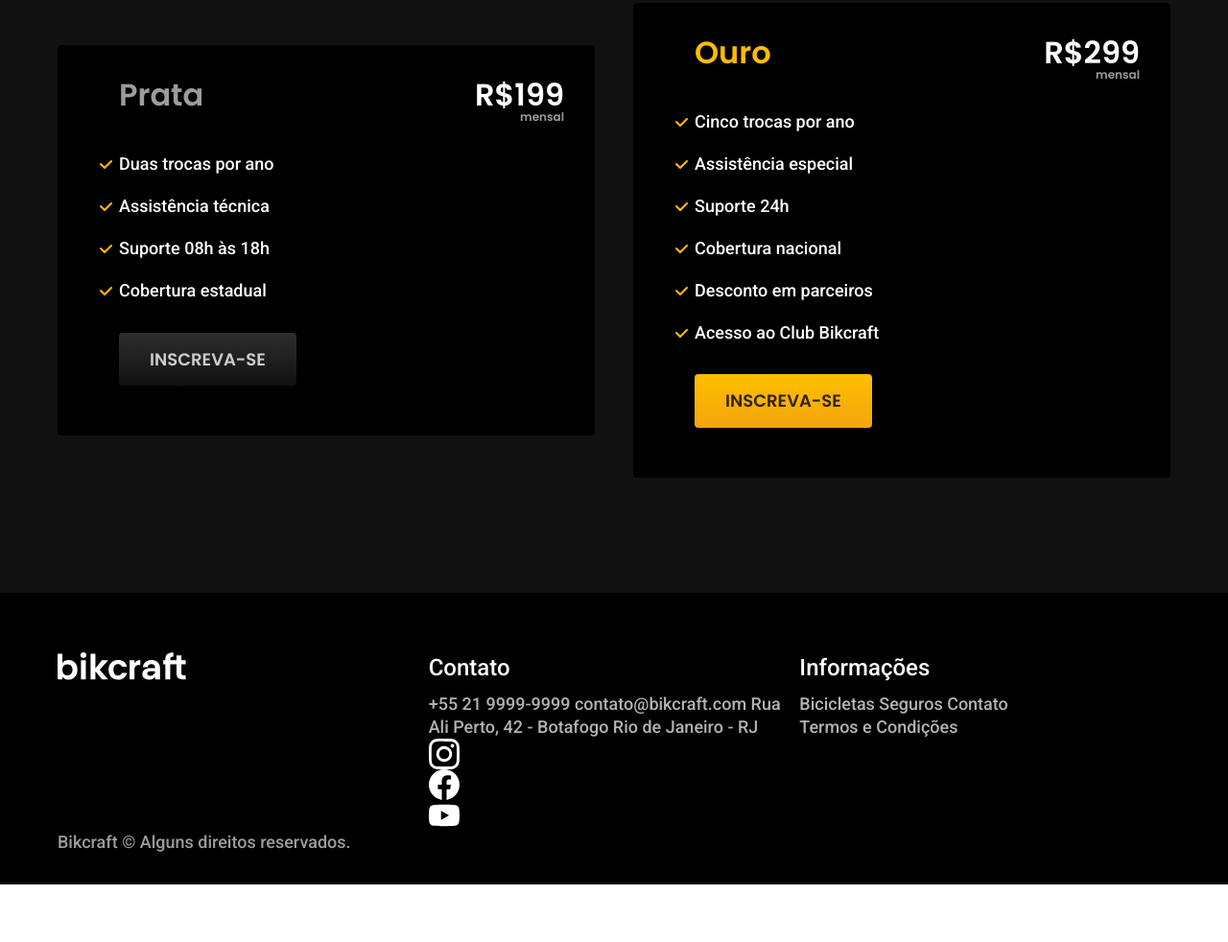
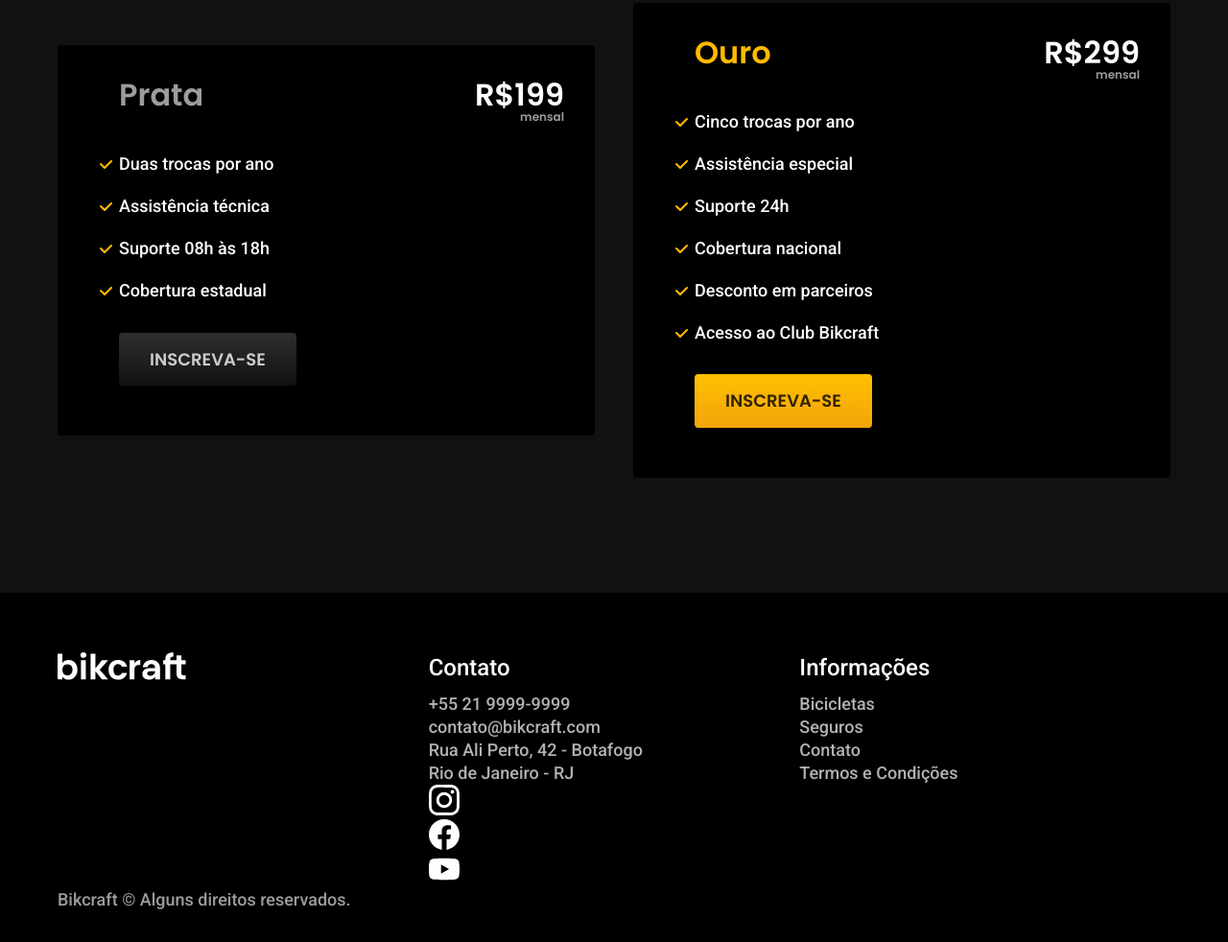
Before and after one commit to victorhenriqueb/bikcraft-final, a plain HTML site: page index.html in a window 1280 px wide. Shown: the part 4060-5042 px from the top of the page at 96% size. Before the commit the page ends 4982 px from the top, so only its background shows below. Drawn offline with Linux system fonts and the light colour scheme.

Commit message:
inseri listas no footer

```diff
--- a/index.html
+++ b/index.html
@@ -168,22 +168,26 @@
       </div>
       <div class="footer-item">
         <h3 class="font-2-l-b cn-00">Contato</h3>
-        <span class="font-2-m cn-05">+55 21 9999-9999</span>
-        <span class="font-2-m cn-05">contato@bikcraft.com</span>
-        <span class="font-2-m cn-05">Rua Ali Perto, 42 - Botafogo</span>
-        <span class="font-2-m cn-05">Rio de Janeiro - RJ</span>
-        <div class="icones-rede-footer">
-          <img src="./img/redes/instagram.svg" alt="icone instagram">
-          <img src="./img/redes/facebook.svg" alt="icone facebook">
-          <img src="./img/redes/youtube.svg" alt="">
-        </div>
+        <ul>
+          <li class="font-2-m cn-05">+55 21 9999-9999</li>
+          <li class="font-2-m cn-05">contato@bikcraft.com</li>
+          <li class="font-2-m cn-05">Rua Ali Perto, 42 - Botafogo</li>
+          <li class="font-2-m cn-05">Rio de Janeiro - RJ</li>
+        </ul>
+        <ul class="icones-rede-footer">
+          <li><a href="./"><img src="./img/redes/instagram.svg" alt="icone instagram"></a></li>
+          <li><a href="./"><img src="./img/redes/facebook.svg" alt="icone facebook"></a></li>
+          <li><a href="./"><img src="./img/redes/youtube.svg" alt="icone youtube"></a></li>
+        </ul>
       </div>
       <div class="footer-item">
         <h3 class="font-2-l-b cn-00">Informações</h3>
-        <a class="font-2-m cn-05" href="./">Bicicletas</a>
-        <a class="font-2-m cn-05" href="./">Seguros</a>
-        <a class="font-2-m cn-05" href="./">Contato</a>
-        <a class="font-2-m cn-05" href="./">Termos e Condições</a>
+        <ul>
+          <li class="font-2-m cn-05" href="./">Bicicletas</li>
+          <li class="font-2-m cn-05" href="./">Seguros</li>
+          <li class="font-2-m cn-05" href="./">Contato</li>
+          <li class="font-2-m cn-05" href="./">Termos e Condições</li>
+        </ul>
       </div>
       <span class="font-2-m cn-06">Bikcraft © Alguns direitos reservados.</span>
     </div>
```
